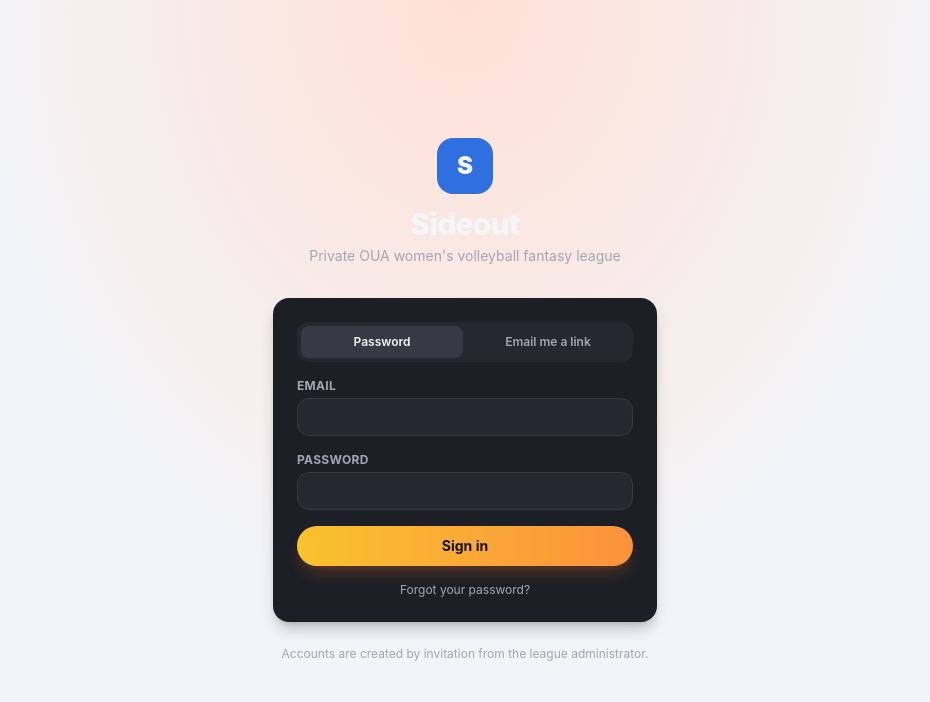
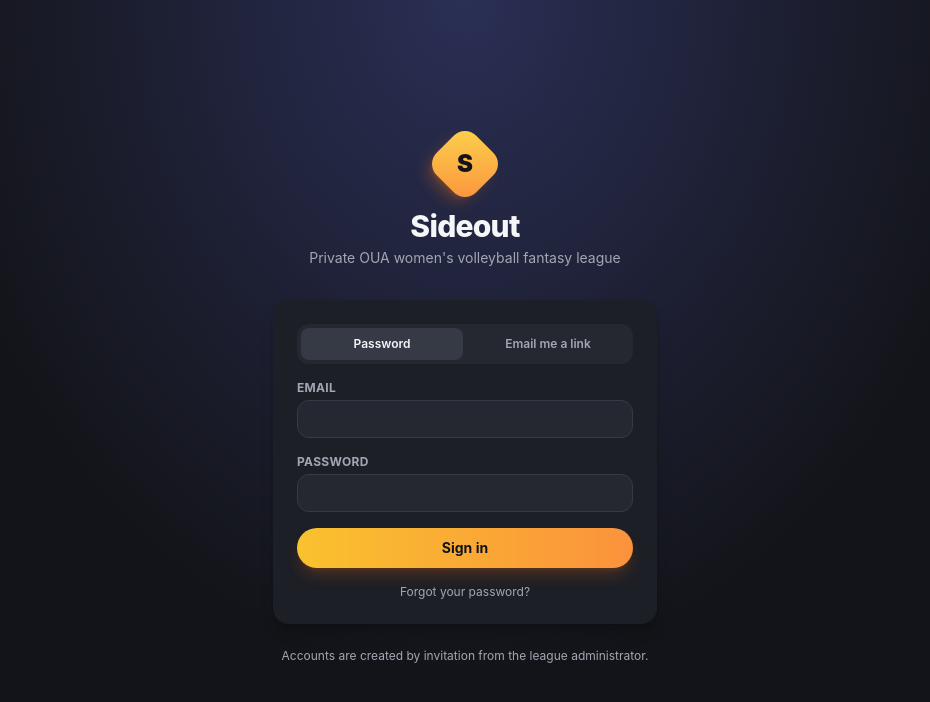
Before and after one commit to StBallsMcGee/ouavolleyballers, a Next.js app: page /login in a window 1280 px wide. Shown: the top 702 px of the page, without its empty margins (175-1105 px from the left). Built offline with nearby package versions, Linux system fonts and the light colour scheme.

Commit message:
Dark sign-in and join pages with the gold logo
Co-Authored-By: Claude Opus 5.5 <noreply@anthropic.com>
Claude-Session: https://claude.ai/code/session_01KVZQgCiXjMaWRpuBLnkvBs

```diff
--- a/src/app/join/[code]/page.tsx
+++ b/src/app/join/[code]/page.tsx
@@ -58,10 +58,10 @@ export default async function JoinPage({ params }: { params: Promise<{ code: str
   }
 
   return (
-    <main className="min-h-screen bg-[radial-gradient(ellipse_at_top,#ffe0d6_0%,#f2f4f7_55%)] px-4 py-10">
+    <main className="min-h-screen bg-[radial-gradient(ellipse_at_top,#2a2f55_0%,#131419_60%)] px-4 py-10">
       <div className="mx-auto w-full max-w-sm animate-page-in">
         <div className="mb-6 text-center">
-          <div className="mx-auto mb-3 grid h-12 w-12 place-items-center rounded-2xl bg-brand-500 text-xl font-black text-white">S</div>
+          <div className="mx-auto mb-4 grid h-12 w-12 rotate-45 place-items-center rounded-2xl bg-gradient-to-br from-gold-300 to-orange-400 shadow-lg shadow-orange-500/30"><span className="-rotate-45 text-xl font-black text-charcoal">S</span></div>
           <p className="text-sm font-bold text-gray-500">Sideout</p>
         </div>
         <div className="space-y-4 rounded-2xl border border-gray-200 bg-surface p-5 shadow-sm">{body}</div>
--- a/src/app/login/page.tsx
+++ b/src/app/login/page.tsx
@@ -6,10 +6,10 @@ export default async function LoginPage({ searchParams }: { searchParams: Promis
   const sp = await searchParams;
   const next = sp.next && sp.next.startsWith("/") && !sp.next.startsWith("//") ? sp.next : "/";
   return (
-    <main className="grid min-h-screen place-items-center bg-[radial-gradient(ellipse_at_top,#ffe0d6_0%,#f2f4f7_55%)] px-4">
+    <main className="grid min-h-screen place-items-center bg-[radial-gradient(ellipse_at_top,#2a2f55_0%,#131419_60%)] px-4">
       <div className="w-full max-w-sm">
         <div className="mb-8 text-center">
-          <div className="mx-auto mb-3 grid h-14 w-14 place-items-center rounded-2xl bg-brand-500 text-2xl font-black">S</div>
+          <div className="mx-auto mb-4 grid h-14 w-14 rotate-45 place-items-center rounded-2xl bg-gradient-to-br from-gold-300 to-orange-400 shadow-lg shadow-orange-500/30"><span className="-rotate-45 text-2xl font-black text-charcoal">S</span></div>
           <h1 className="text-3xl font-extrabold tracking-tight">Sideout</h1>
           <p className="mt-1 text-sm text-gray-500">Private OUA women&apos;s volleyball fantasy league</p>
         </div>
```
